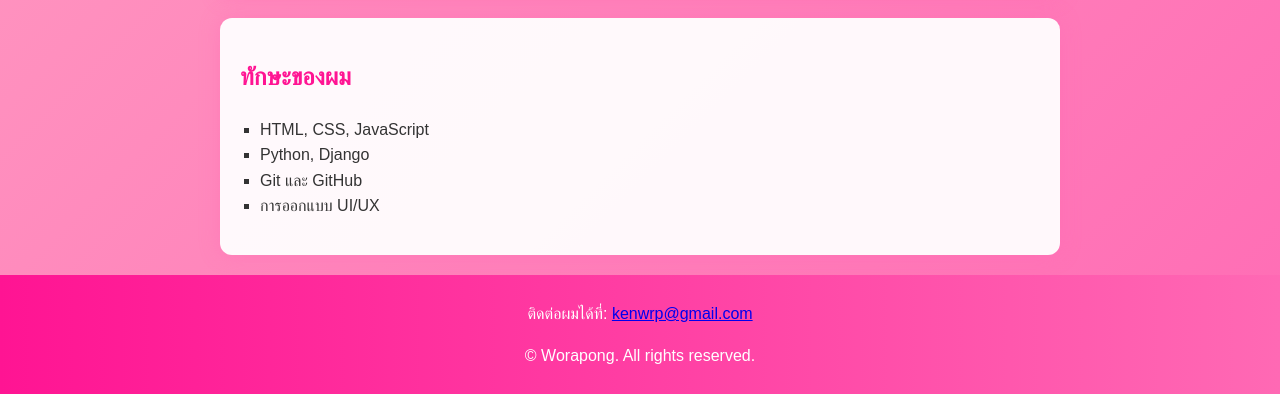
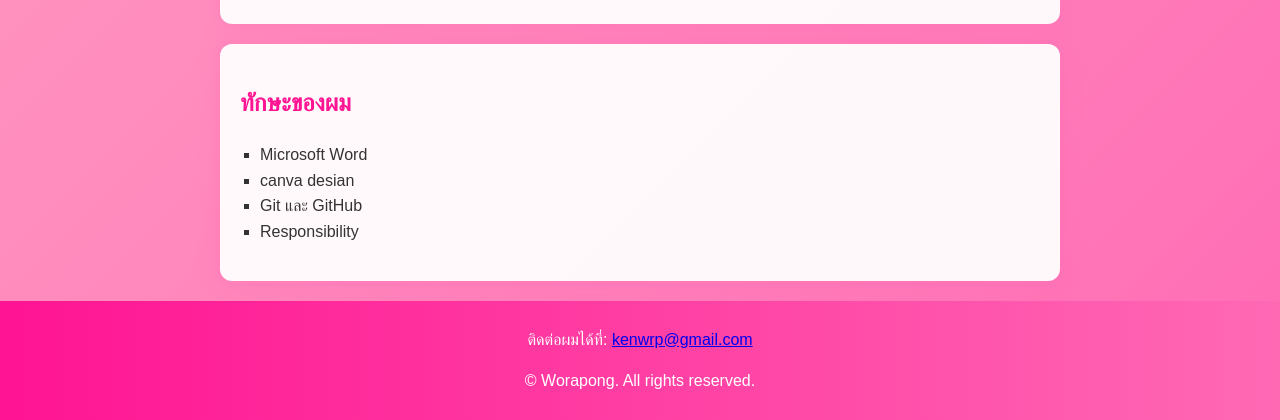
Before and after one commit to worapong5/worapong5, a plain HTML site: page index.html in a window 1280 px wide. Shown: the part 1248-1668 px from the top of the page. Before the commit the page ends 1642 px from the top, so only its background shows below. Drawn offline with Linux system fonts and the light colour scheme.

Commit message:
Update index.html

```diff
--- a/index.html
+++ b/index.html
@@ -15,7 +15,7 @@
 
     <section id="about">
         <h2>เกี่ยวกับผม</h2>
-        <p>ผมเป็นนักพัฒนาซอฟต์แวร์ที่มีความหลงใหลในการสร้างสรรค์สิ่งใหม่ๆ ผมภูมิใจในผลงานและทักษะที่ผมพัฒนามาอย่างต่อเนื่อง</p>
+        <p>เป็นผู้ที่มีความสนใจในการเรียนรู้สิ่งใหม่ ๆ โดยเฉพาะด้านวิทยาศาสตร์และเทคโนโลยี ผมชอบค้นคว้าหาความรู้และเข้าร่วมกิจกรรมที่ช่วยพัฒนาทักษะการคิดวิเคราะห์ การทำงานเป็นทีม และการแก้ปัญหา</p>
     </section>
 
     <section id="projects">
@@ -35,10 +35,10 @@
 <section id="skills">
     <h2>ทักษะของผม</h2>
     <ul>
-        <li>HTML, CSS, JavaScript</li>
-        <li>Python, Django</li>
+        <li>Microsoft Word</li>
+        <li>canva desian</li>
         <li>Git และ GitHub</li>
-        <li>การออกแบบ UI/UX</li>
+        <li>Responsibility</li>
     </ul>
 </section>
 
```
